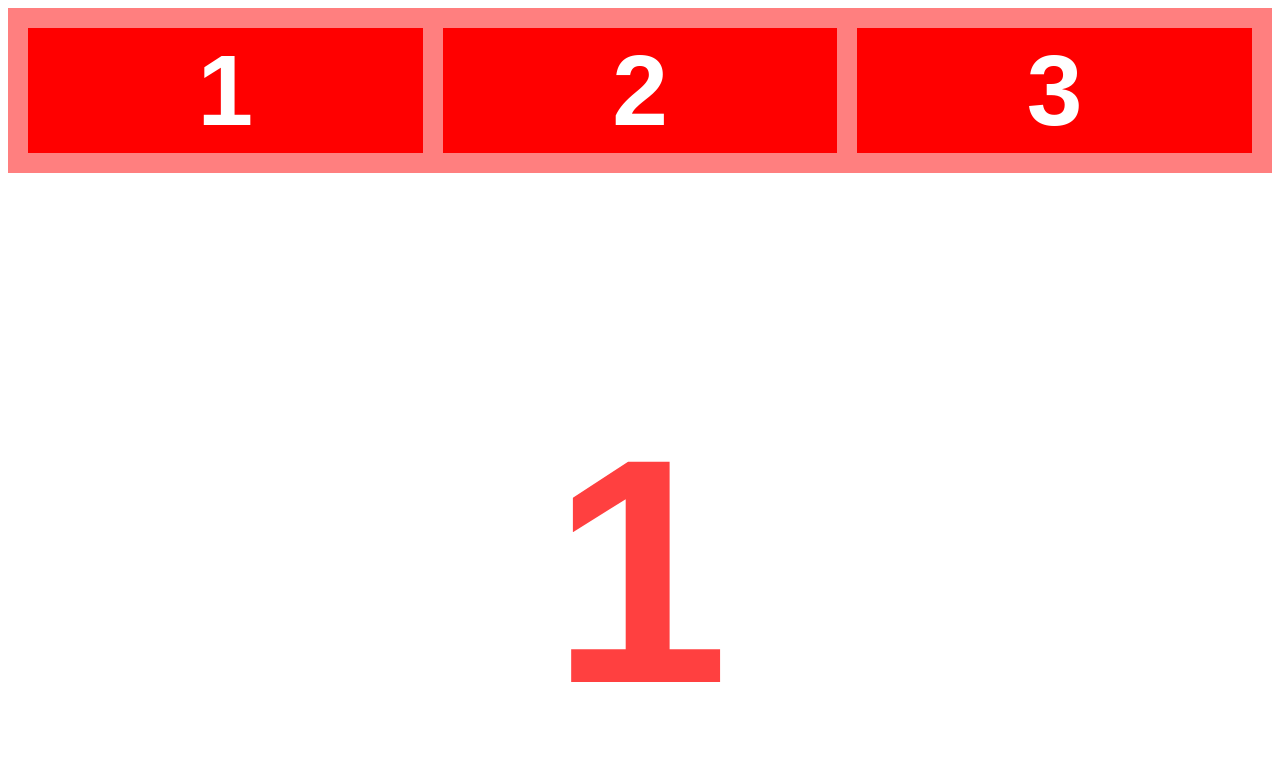
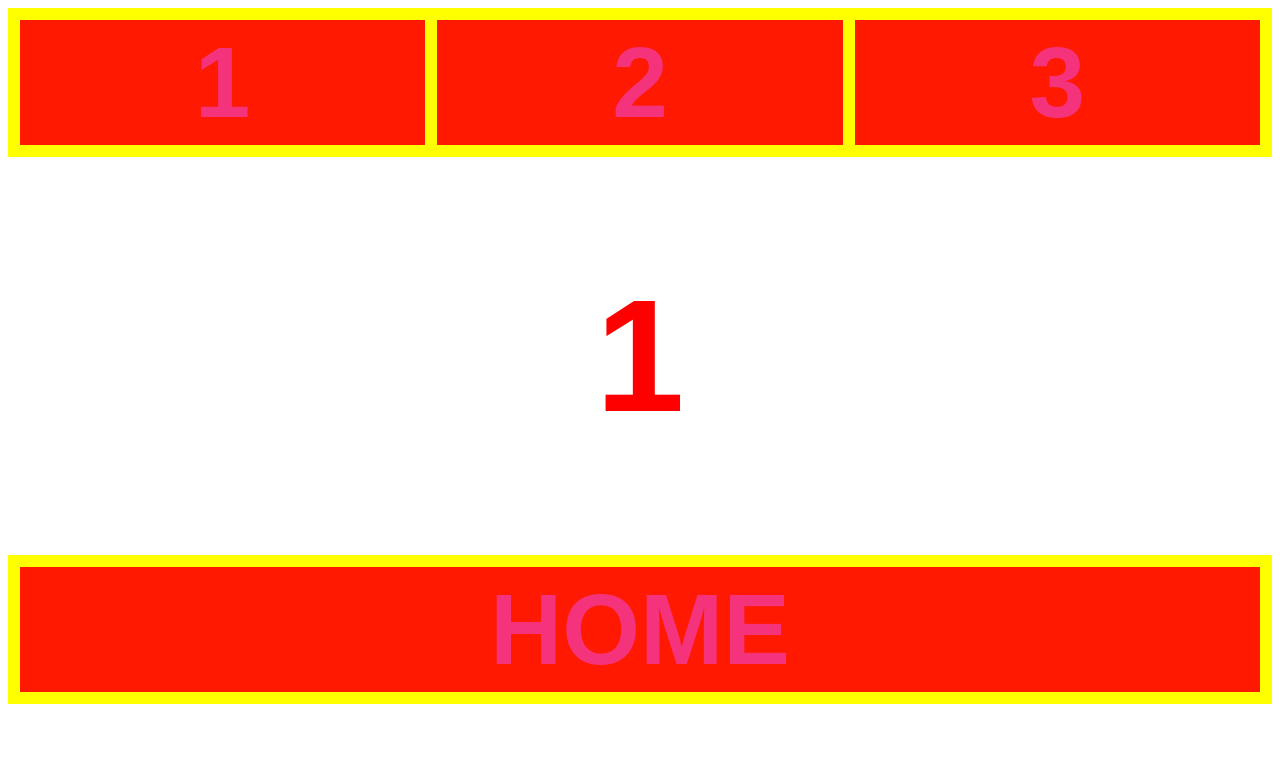
Before and after one commit to ohmanrobert/3experiments, a plain HTML site: page EXP1.html in a window 1280 px wide. Drawn offline with Linux system fonts and the light colour scheme.

Commit message:
revised styling on pages

```diff
--- a/EXP1.html
+++ b/EXP1.html
@@ -6,10 +6,21 @@
     </head>
     <body>
       <div class="grid">
-          <div class="grid-item">1</div>
-          <div class="grid-item">2</div>
-          <div class="grid-item">3</div>
+          <div class="grid-item">
+              <a href="EXP1.html">1</a>
+          </div>
+          <div class="grid-item">
+              <a href="EXP2.html">2</a>
+          </div>
+          <div class="grid-item">
+            <a href="EXP3.html">3</a>
+          </div>
       </div>
-        <h1>1</h1>
+      <h1>1</h1>
+      <div class="grid2">
+            <div class="grid-item">
+                <a href="3Experiments.html">HOME</a>
+            </div>
+      </div>
     </body>
 </html>
--- a/styles.css
+++ b/styles.css
@@ -1,26 +1,52 @@
   h1 {
-    color: rgba(255, 0, 0, 0.75);
+    color: rgba(255, 0, 0, 1);
     text-align: center;
-    font-size: 2000%;
+    font-size: 1000%;
+    font-family: sans-serif;
+    font-weight: bold;
+  }
+  h2 {
+    color: rgba(255, 0, 0, 1);
+    text-align: center;
+    font-size: 1000%;
     font-family: sans-serif;
     font-weight: bold;
   }
 
+  a {
+    text-decoration: none;
+    color: #F5337D;
+  }
+  a:hover {
+    color: #8AC2FF;
+  }
+  a:active {
+    color: #4DFFC4;
+  }
   .grid {
-    background-color: rgba(255, 0, 0, 0.5);
+    background-color: rgba(255, 255, 0, 1);
     display: grid;
-    padding: 20px;
-    grid-column-gap: 20px;
-    grid-row-gap:10px;
+    padding: 12px;
+    grid-column-gap: 12px;
+    grid-row-gap:12px;
 
     grid-template-columns: auto auto auto;
   }
   .grid-item {
-    background-color: red;
-    color: white;
+    background-color: rgba(255, 25, 0, 1);
     font-size: 100px;
     font-family: sans-serif;
     padding: 5px;
     text-align: center;
     font-weight: bold;
   }
+  .grid2 {
+    background-color: rgba(255, 255, 0, 1);
+    display: grid;
+    padding: 12px;
+    grid-column-gap: 12px;
+    grid-row-gap:12px;
+    grid
+
+    grid-template-columns: auto;
+  }
```
Also changed, not shown: 3Experiments.html (+12 -1 lines), EXP2.html (+15 -4 lines), EXP3.html (+15 -4 lines).
